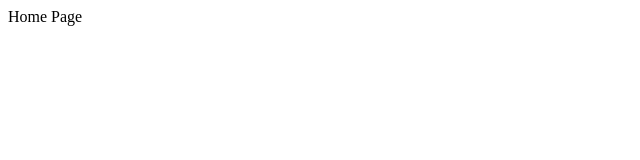
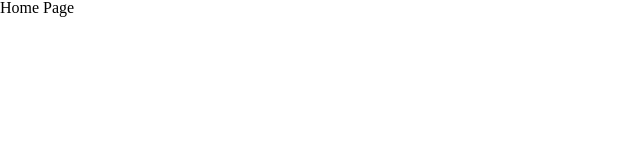
Before and after one commit to Squad1991/inventory-management, a React (Vite) app: page / in a window 1280 px wide. Shown: the top 160 px of the page, without its empty margins (0-640 px from the left). Built offline with nearby package versions, Linux system fonts and the light colour scheme.

Commit message:
init
1. Adds compiled css for styles
2. React icons
3. CSS Reset

```diff
--- a/package.json
+++ b/package.json
@@ -26,6 +26,7 @@
   },
   "source": "src/index.html",
   "devDependencies": {
+    "@compiled/parcel-config": "^0.5.1",
     "@parcel/packager-ts": "2.12.0",
     "@parcel/transformer-svg-react": "^2.12.0",
     "@parcel/transformer-typescript-types": "2.12.0",
@@ -50,9 +51,12 @@
     "typescript-eslint": "^7.12.0"
   },
   "dependencies": {
+    "@compiled/react": "^0.17.2",
     "react": "^18.3.1",
     "react-dom": "^18.3.1",
+    "react-icons": "^5.2.1",
     "react-router-dom": "^6.23.1",
+    "reset-css": "^5.0.2",
     "typescript": "^5.4.5"
   }
 }
--- a/src/index.tsx
+++ b/src/index.tsx
@@ -1,6 +1,7 @@
 import * as React from 'react';
 import { createRoot } from 'react-dom/client';
 import { App } from './App';
+import './styles.css';
 
 const container = document.getElementById('app');
 if (container) {
--- /dev/null
+++ b/src/styles.css
@@ -0,0 +1,5 @@
+@import '/node_modules/reset-css/reset.css';
+
+html {
+  font-size: 16px;
+}
```
Also changed, not shown: src/Typings/css.d.ts (added, +15 -0 lines), 2 other files (tests, documents, lock files or other folders).
